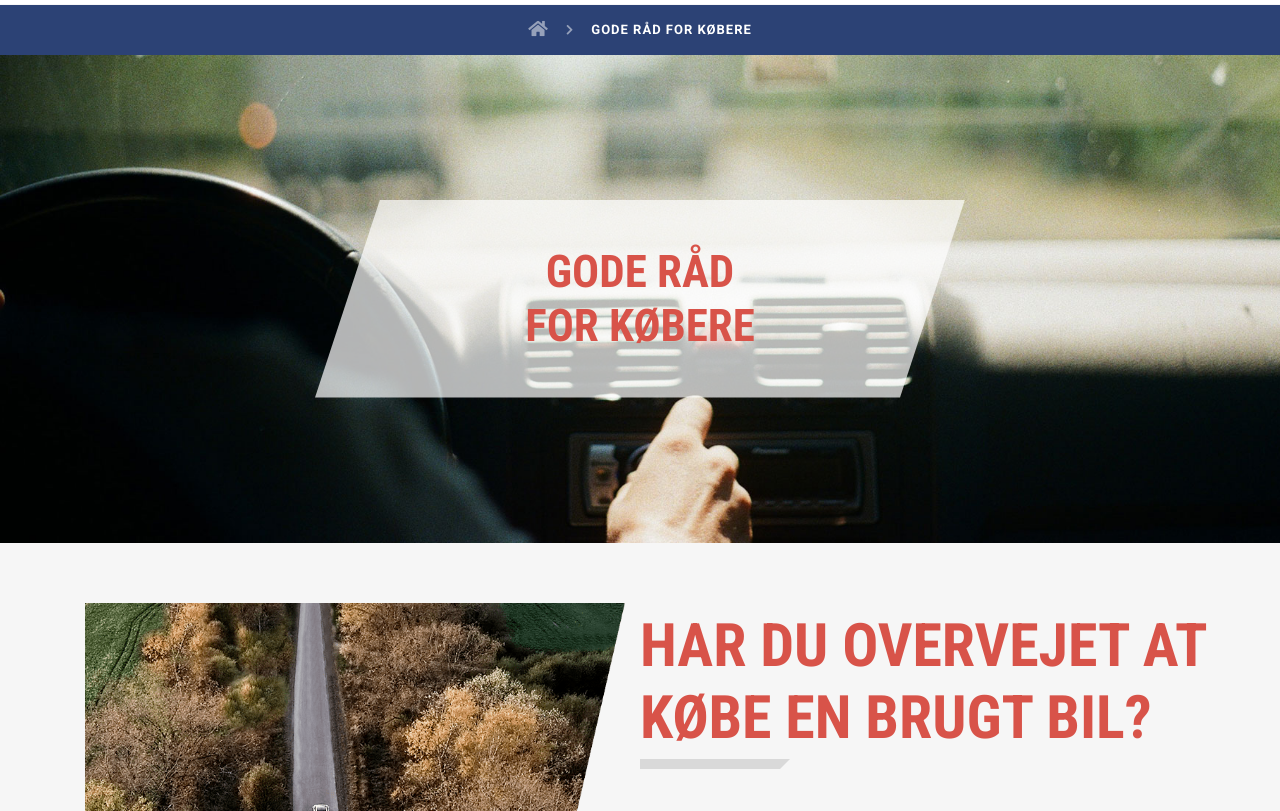
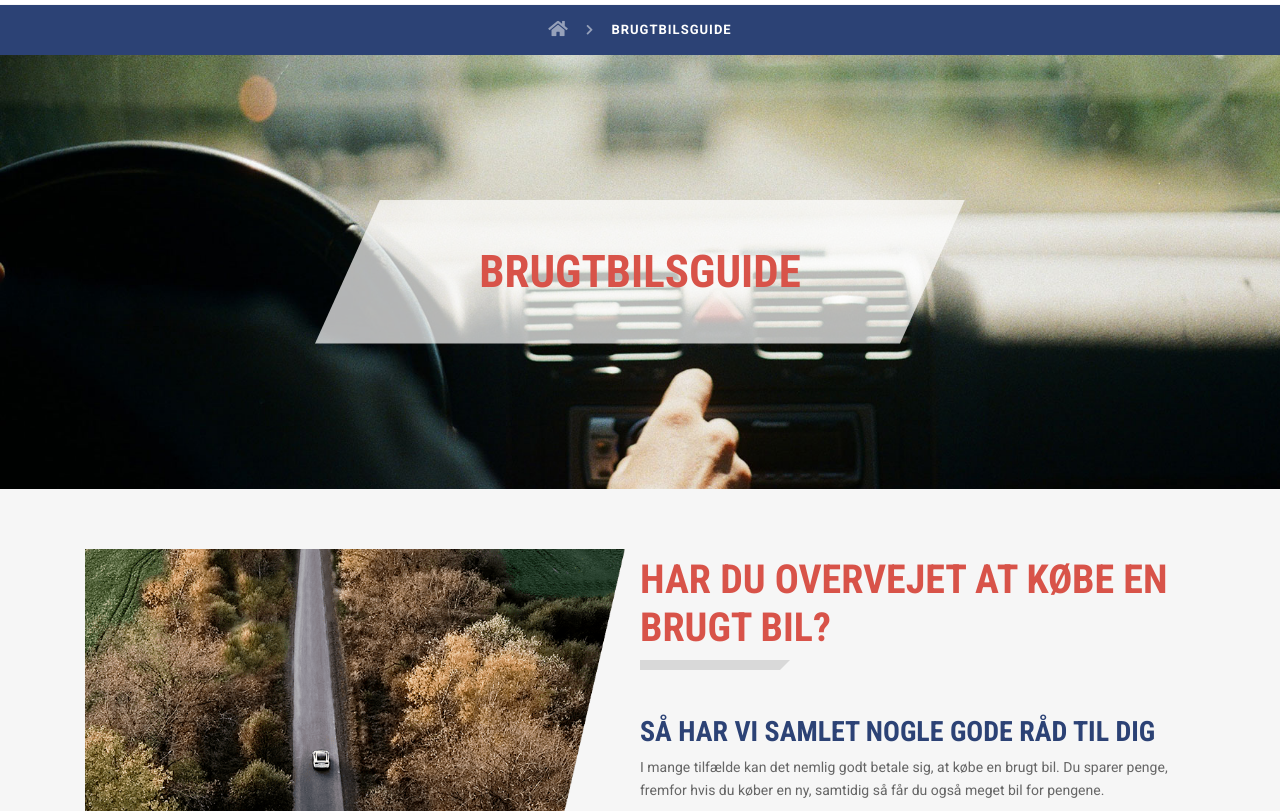
Before and after one commit to amal3983/DBFU, a website: page brugtbilsguide.html in a window 1280 px wide. Shown: the part 126-937 px from the top of the page. Drawn offline with nearby package versions, Linux system fonts and the light colour scheme.

Commit message:
Nu står der brugtbilsguide i stedet for gode råd for købere!

```diff
--- a/brugtbilsguide.html
+++ b/brugtbilsguide.html
@@ -122,14 +122,14 @@ Sætter kode op pænt automatisk!
 <div class="bg-secondary text-white text-center breadcrumb-nav py-3">
     <a class="breadcrumb-inactive link-white transition" href="index.html"><i class="fas fa-home fa-lg mr-3"></i></a>
     <i class="fas fa-chevron-right breadcrumb-inactive fa-sm mr-3"></i>
-    <span class="font-weight-bold">GODE RÅD FOR KØBERE</span>
+    <span class="font-weight-bold">BRUGTBILSGUIDE</span>
 </div>
 
 <header class="nyhedsside_bg p-2 p-md-5">
 
     <div class="skraa width-pc text-center p-5">
 
-        <h1>GODE RÅD<br>FOR KØBERE</h1>
+            <h1>BRUGTBILSGUIDE</h1>
 
     </div>
 
@@ -153,7 +153,7 @@ Sætter kode op pænt automatisk!
                 </div>
 
                 <div class="col-12 col-md-6 pl-4 pt-md-4 pt-3 px-5 px-md-0">
-                    <h1 class="text-uppercase">Har du overvejet at købe en brugt bil?</h1>
+                    <h2 class="text-uppercase h1 text-primary">Har du overvejet at købe en brugt bil?</h2>
                     <div class="on-light-bg-border"></div>
 
                     <h3 class="text-secondary mt-5 mb-2">Så har vi samlet nogle gode råd til dig</h3>
```
